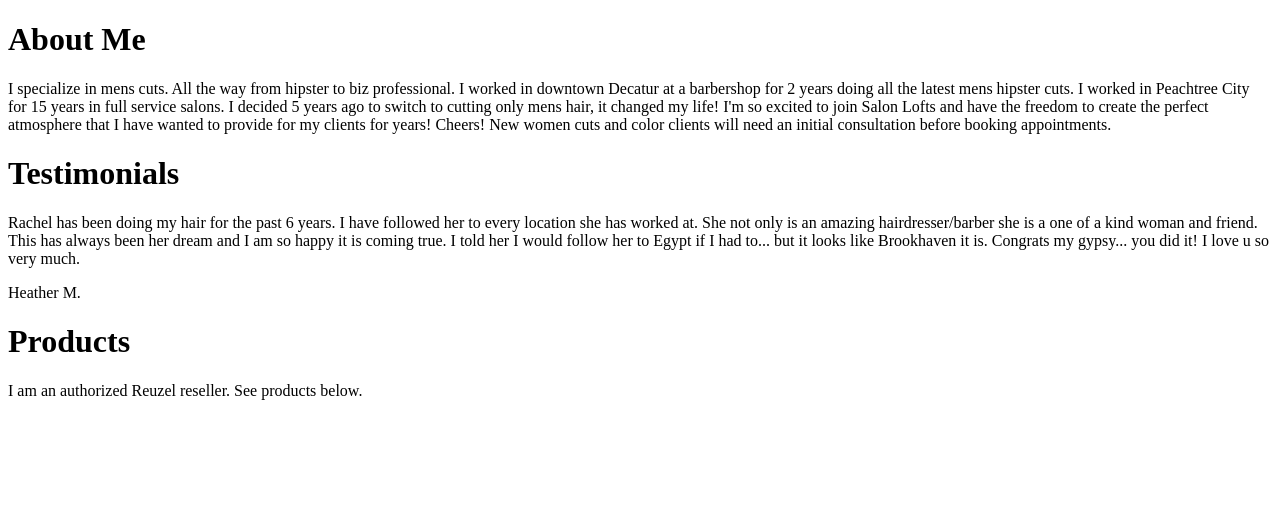
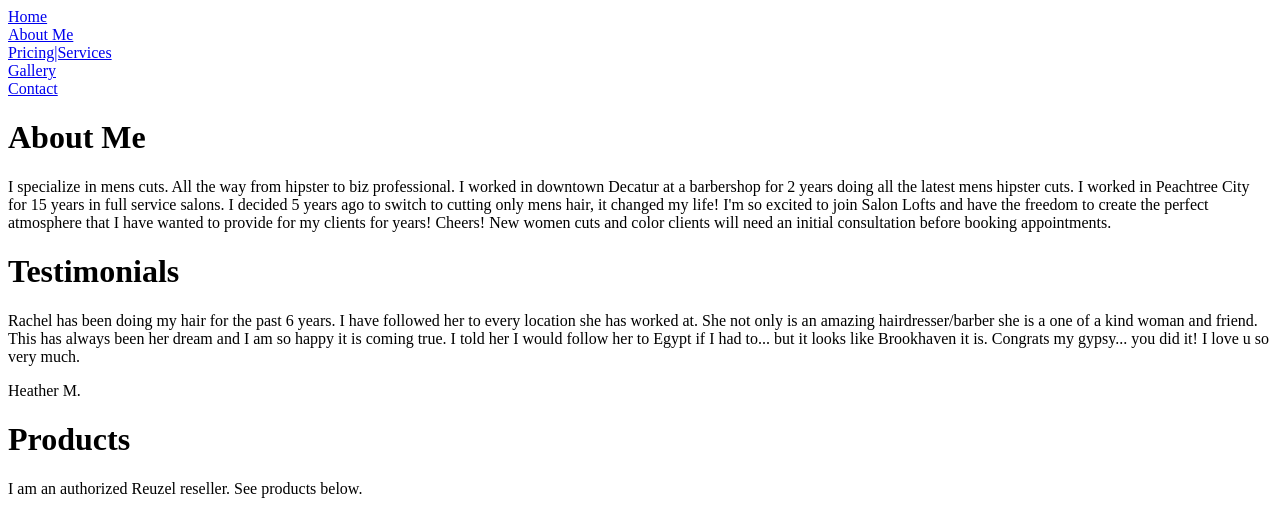
Before and after one commit to rcragans/HairGypsy, a plain HTML site: page about.html in a window 1280 px wide. Drawn offline with Linux system fonts and the light colour scheme.

Commit message:
basic navbar RR

```diff
--- a/about.css
+++ b/about.css
@@ -0,0 +1,5 @@
+.navbar{
+    list-style-type: none;
+    margin: 0;
+    padding: 0;
+}
--- a/about.html
+++ b/about.html
@@ -10,6 +10,13 @@
 
 </head>
 <body>
+    <ul class="navbar">
+        <li><a href="index.html">Home</a></li>
+        <li><a href="about.html">About Me</a></li>
+        <li><a href="pricing.html">Pricing|Services</a></li>
+        <li><a href="gallery.html">Gallery</a></li>
+        <li><a href="contact.html">Contact</a></li>
+    </ul>
     <h1>About Me</h1>
     <div class="aboutMe">
         <p>I specialize in mens cuts.  All the way from hipster to biz professional.   I worked in downtown Decatur at a barbershop for 2 years doing all the latest mens hipster cuts. I worked in Peachtree City for 15 years in full service salons.  I decided 5 years ago to switch to cutting only mens hair, it changed my life!
```
